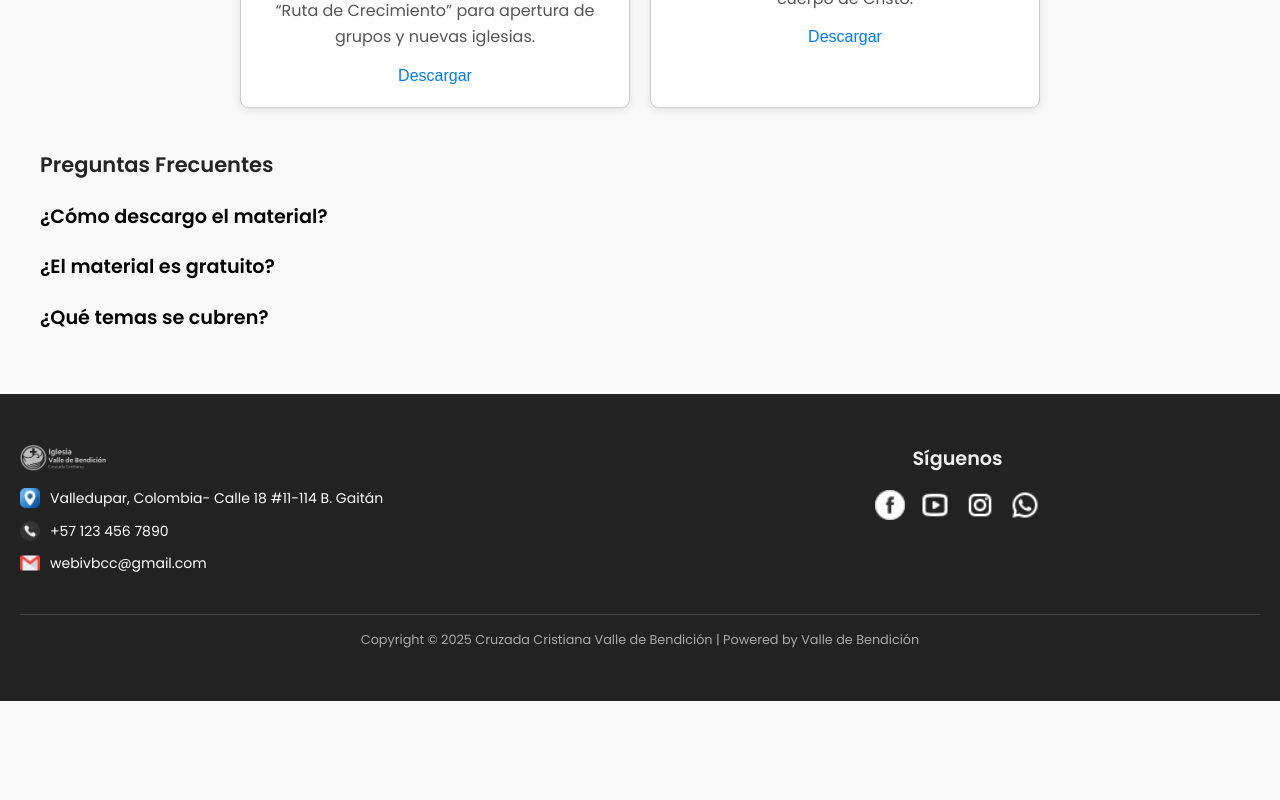
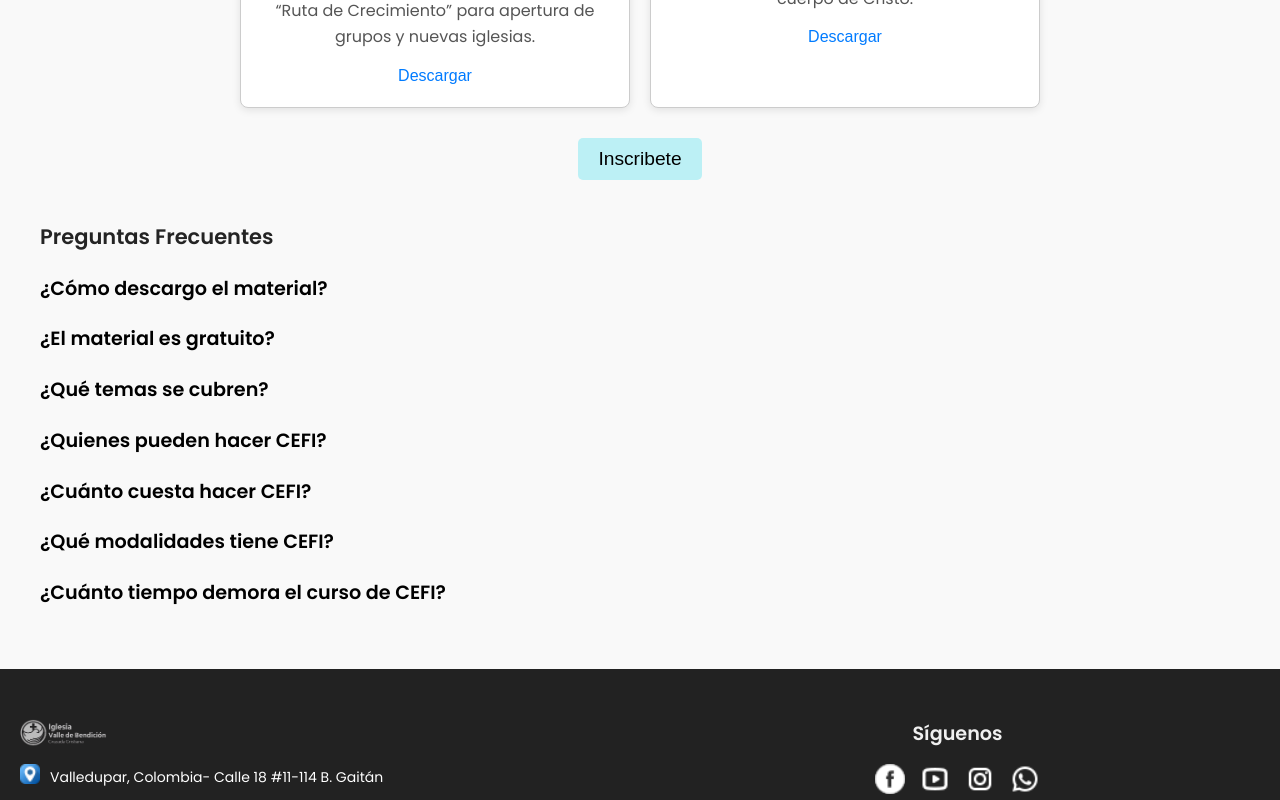
Before and after one commit to IVBCC/ivbccfront, a React (Create React App) app: page /formacion/cefi in a window 1280 px wide. Shown: the part 1360-2160 px from the top of the page. Before the commit the page ends 2061 px from the top, so only its background shows below. Built offline with nearby package versions, Linux system fonts and the light colour scheme; the HTML template or start-up script is replaced by a standard one.

Commit message:
botones y demas

```diff
--- a/src/componentes/footer.js
+++ b/src/componentes/footer.js
@@ -22,7 +22,11 @@ const Footer = () => {
             />
           </div>
           <div className="footer-contact-item">
-            <img src={LogoUbicacion} alt="Dirección" className="contact-icon" />
+            <a href="https://maps.app.goo.gl/nM4W2taj26KmrZmD6" // Reemplaza con la ubicación exacta
+              target="_blank"
+              rel="noopener noreferrer"
+              className="map-link"><img src={LogoUbicacion} alt="Dirección" className="contact-icon" /></a>
+
             <p>Valledupar, Colombia</p>
             <p> - Calle 18 #11-114 B. Gaitán
             </p>
--- a/src/componentes/formacion/cefi.js
+++ b/src/componentes/formacion/cefi.js
@@ -17,6 +17,10 @@ const CEFI = () => {
     { question: "¿Cómo descargo el material?", answer: "Haz clic en el botón Descargar para obtener el material." },
     { question: "¿El material es gratuito?", answer: "¡Haz clic en el botón Descargar y averigualo!" },
     { question: "¿Qué temas se cubren?", answer: "Se cubren temas clave para mejorar tu desempeño en el ICFES." },
+    { question: "¿Quienes pueden hacer CEFI?", answer: "Todas las personas que han hecho su decisión de fe y, para los niveles 3 y 4, los aspirantes deben estar bautizados." },
+    { question: "¿Cuánto cuesta hacer CEFI?", answer: "CEFI no tiene costo, solo debes adquirir el manual y disponerte para aprender." },
+    { question: "¿Qué modalidades tiene CEFI?", answer: "Puedes estar en la modalidad presencial, virtual o personalizado." },
+    { question: "¿Cuánto tiempo demora el curso de CEFI?", answer: "Cada módulo tiene una duración de seis meses con entrega de certificado." }
   ];
 
 
@@ -64,6 +68,13 @@ const CEFI = () => {
           <button className="download-button">Descargar</button>
         </div>
       </div>
+
+      <section className="button-cefi-ibps">
+        <button className="ibps-cefi-button">
+          <a href="https://ivbccfront.vercel.app/formacion/inscripciones" target="" rel="noopener noreferrer">Inscribete</a>
+        </button>
+      </section>
+
       <div className="faq-section">
         <h2 className='question-h2'>Preguntas Frecuentes</h2>
         {faqs.map((faq, index) => (
--- a/src/componentes/formacion/ibps.js
+++ b/src/componentes/formacion/ibps.js
@@ -163,6 +163,13 @@ const IBPS = () => {
           />
         </div>
       </section>
+
+      <section className="button-cefi-ibps">
+        <button className="ibps-cefi-button">
+          <a href="https://ivbccfront.vercel.app/formacion/inscripciones" target="" rel="noopener noreferrer">Inscribete</a>
+        </button>
+      </section>
+
     </div>
   );
 };
--- a/src/componentes/publicaciones/publicaciones.js
+++ b/src/componentes/publicaciones/publicaciones.js
@@ -5,6 +5,8 @@ import ImagenMeet from '../../image/meet.jpeg';
 import VideoMujeres from '../../video/mujeres.mp4';
 import VideoMJR from '../../video/MJR220225.mp4';
 import ImagenMJR from '../../image/MJR.jpeg';
+import LogoUbicacion from '../../logo/ubicacion1.png';
+
 import '../styles.css';
 
 function Publicaciones() {
@@ -132,6 +134,17 @@ function Publicaciones() {
                             <source src={VideoMJR} type="video/mp4" />
                         </video>
                         <p>¡Los esperamos! este sábado a partir de las 6:00pm.</p>
+                        <p>¿Cómo llegar?</p>
+                        <a href="https://maps.app.goo.gl/nM4W2taj26KmrZmD6" // Reemplaza con la ubicación exacta
+                            target="_blank"
+                            rel="noopener noreferrer"
+                            className="map-link">
+                            <img
+                                src={LogoUbicacion}
+                                alt="Google Maps"
+                                className="map-logo"
+                            />
+                        </a>
                     </div>
                 </section>
 
--- a/src/componentes/styles.css
+++ b/src/componentes/styles.css
@@ -965,6 +965,28 @@ p {
   background-color: #c5c0c0;
 }
 
+.button-cefi-ibps {
+  text-align: center;
+  margin: 30px 0;
+}
+
+.ibps-cefi-button {
+  padding: 10px 20px;
+  font-size: 1.2rem;
+  background-color: #bcf0f5;
+  border: none;
+  border-radius: 5px;
+  cursor: pointer;
+  transition: background-color 0.3s ease;
+}
+.ibps-cefi-button a {
+  text-decoration: none;
+  color: #000000;
+}
+
+.ibps-cefi-button:hover {
+  background-color: #5fafd4;
+}
 /* Correo y teléfono */
 .ibps-contact-info {
   text-align: center;
@@ -1690,3 +1712,15 @@ p {
   background-color: #3367d6;
   transform: translateY(-3px);
 }
+
+.map-logo {
+  width: 20px;  /* Ajusta el tamaño del logo */
+  height: auto;
+  margin-top: 5px;
+  cursor: pointer;
+}
+
+.map-link {
+  display: inline-block;
+  margin-top: 2px;
+}
```
